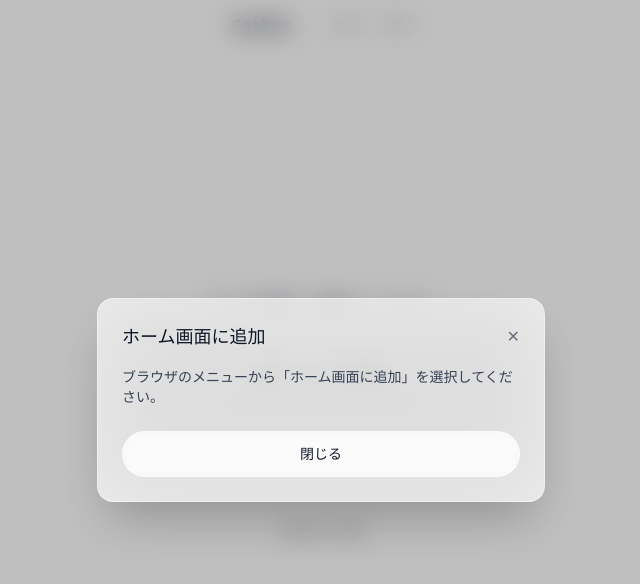
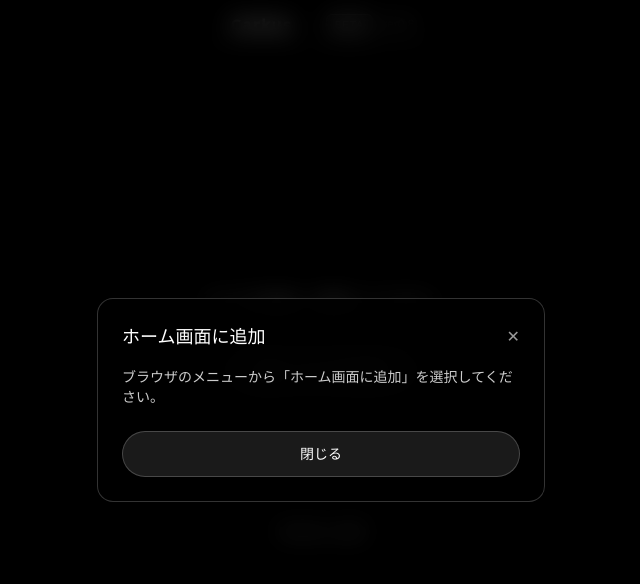
Before and after one commit to tk1103/car-mask-app, a Next.js app: page / in a window 1280 px wide. Both pictures are taken after a click on the button "アプリをインストール". Shown: the top 584 px of the page, without its empty margins (319-959 px from the left). Built offline with nearby package versions, Linux system fonts and the light colour scheme.

Commit message:
透明URLに変更

```diff
--- a/src/app/page.tsx
+++ b/src/app/page.tsx
@@ -1156,37 +1156,37 @@ export default function Home() {
   const fontFamily = '"Helvetica Neue", Helvetica, "Hiragino Sans", "Yu Gothic", sans-serif';
 
   return (
-    <div className="min-h-screen bg-white" style={{ fontFamily }}>
+    <div className="min-h-screen bg-black" style={{ fontFamily }}>
       {screenMode === 'idle' && (
-        <header className="sticky top-0 z-10 bg-white/40 backdrop-blur-xl border-b border-white/30">
+        <header className="sticky top-0 z-10 bg-black/40 backdrop-blur-xl border-b border-white/20">
           <div className="max-w-4xl mx-auto px-4 py-3 flex items-center justify-center gap-2 flex-wrap">
-            <span className="h-6 flex items-center shrink-0 text-gray-900">
-              <CarkusLogo className="h-full w-auto text-gray-900" />
+            <span className="h-6 flex items-center shrink-0 text-white">
+              <CarkusLogo className="h-full w-auto text-white" />
             </span>
-            <span className="px-2 py-0.5 rounded-md bg-white/50 backdrop-blur-sm border border-white/40 text-gray-600 text-[10px] font-medium tracking-widest shrink-0">BETA</span>
-            <span className="text-gray-500 text-xs font-extralight shrink-0">ver0.8</span>
+            <span className="px-2 py-0.5 rounded-md bg-white/10 backdrop-blur-sm border border-white/20 text-white/80 text-[10px] font-medium tracking-widest shrink-0">BETA</span>
+            <span className="text-white/50 text-xs font-extralight shrink-0">ver0.8</span>
           </div>
         </header>
       )}
 
       {showSaveSuccess && (
         <div className="fixed inset-0 z-50 flex items-center justify-center pointer-events-none">
-          <div className="bg-white/60 backdrop-blur-2xl border border-white/40 rounded-2xl px-8 py-6 flex flex-col items-center gap-3 shadow-2xl">
-            <CheckCircle className="text-emerald-500" size={40} strokeWidth={2} />
-            <p className="text-gray-900 font-light">保存しました</p>
-            <p className="text-gray-600 text-xs font-extralight">ご利用ありがとうございます</p>
+          <div className="bg-black/50 backdrop-blur-2xl border border-white/20 rounded-2xl px-8 py-6 flex flex-col items-center gap-3 shadow-2xl">
+            <CheckCircle className="text-emerald-400" size={40} strokeWidth={2} />
+            <p className="text-white font-light">保存しました</p>
+            <p className="text-white/70 text-xs font-extralight">ご利用ありがとうございます</p>
           </div>
         </div>
       )}
 
       {cameraError && (
-        <div className="fixed inset-0 z-[100] flex items-center justify-center p-4 bg-black/20 backdrop-blur-md">
-          <div className="bg-white/70 backdrop-blur-2xl rounded-2xl px-6 py-5 max-w-sm shadow-2xl flex flex-col items-center gap-4 border border-white/40">
-            <p className="text-gray-900 font-light text-sm text-center leading-relaxed">{cameraError}</p>
+        <div className="fixed inset-0 z-[100] flex items-center justify-center p-4 bg-black/60 backdrop-blur-md">
+          <div className="bg-black/70 backdrop-blur-2xl rounded-2xl px-6 py-5 max-w-sm shadow-2xl flex flex-col items-center gap-4 border border-white/20">
+            <p className="text-white font-light text-sm text-center leading-relaxed">{cameraError}</p>
             <button
               type="button"
               onClick={() => setCameraError(null)}
-              className="px-6 py-2.5 rounded-full bg-white/60 backdrop-blur-sm text-gray-900 text-sm font-light border border-white/40 hover:bg-white/80 transition-colors"
+              className="px-6 py-2.5 rounded-full bg-white/10 backdrop-blur-sm text-white text-sm font-light border border-white/20 hover:bg-white/20 transition-colors"
             >
               閉じる
             </button>
@@ -1214,17 +1214,17 @@ export default function Home() {
                 <p className="text-white/80 text-xs font-extralight text-center max-w-xs mt-1">そのまま位置を調整できます</p>
               </div>
             )}
-            <div className="absolute top-0 left-0 right-0 z-20 pt-[env(safe-area-inset-top)] pb-4 px-4 bg-white/30 backdrop-blur-xl border-b border-white/20 landscape:right-0 landscape:border-b-0 landscape:border-r landscape:border-white/20">
+            <div className="absolute top-0 left-0 right-0 z-20 pt-[env(safe-area-inset-top)] pb-4 px-4 bg-black/30 backdrop-blur-xl border-b border-white/20 landscape:right-0 landscape:border-b-0 landscape:border-r landscape:border-white/20">
               <div className="flex items-center justify-between">
                 <div className="flex items-center gap-2 shrink-0">
                   <span className="h-5 flex items-center shrink-0 text-white drop-shadow-md">
                     <CarkusLogo className="h-full w-auto text-white" />
                   </span>
-                  <span className="px-2 py-0.5 rounded-md bg-white/30 backdrop-blur-sm border border-white/30 text-white/90 text-[10px] font-medium tracking-widest">BETA</span>
+                  <span className="px-2 py-0.5 rounded-md bg-white/10 backdrop-blur-sm border border-white/20 text-white/90 text-[10px] font-medium tracking-widest">BETA</span>
                 </div>
                 <button
                   onClick={stopCamera}
-                  className="py-2 px-4 rounded-full bg-white/30 backdrop-blur-sm text-white text-sm font-light border border-white/30 hover:bg-white/50 transition-colors"
+                  className="py-2 px-4 rounded-full bg-white/10 backdrop-blur-sm text-white text-sm font-light border border-white/20 hover:bg-white/20 transition-colors"
                 >
                   終了
                 </button>
@@ -1237,7 +1237,7 @@ export default function Home() {
             <button
               onClick={captureAndDetect}
               disabled={isProcessing}
-              className="min-w-[8rem] px-6 py-3 rounded-full bg-white/40 backdrop-blur-sm text-white text-sm font-light border border-white/40 flex items-center justify-center gap-2 disabled:opacity-50 disabled:cursor-not-allowed active:scale-95 transition-transform hover:bg-white/60"
+              className="min-w-[8rem] px-6 py-3 rounded-full bg-white/10 backdrop-blur-sm text-white text-sm font-light border border-white/20 flex items-center justify-center gap-2 disabled:opacity-50 disabled:cursor-not-allowed active:scale-95 transition-transform hover:bg-white/20"
             >
               {isProcessing ? (
                 <Loader2 className="animate-spin text-white" size={28} strokeWidth={2} />
@@ -1252,53 +1252,53 @@ export default function Home() {
 
       {screenMode === 'idle' && (
         <main className="flex flex-col items-center justify-center min-h-[calc(100vh-4rem)] gap-8 px-6">
-          <p className="text-gray-600 text-sm font-extralight tracking-wide">カメラを起動して撮影してください</p>
+          <p className="text-white/70 text-sm font-extralight tracking-wide">カメラを起動して撮影してください</p>
           <button
             onClick={startCamera}
-            className="flex items-center gap-3 px-10 py-4 rounded-full bg-white/50 backdrop-blur-xl text-gray-900 font-light text-sm tracking-widest border border-white/40 hover:bg-white/70 transition-colors shadow-lg"
+            className="flex items-center gap-3 px-10 py-4 rounded-full bg-white/10 backdrop-blur-xl text-white font-light text-sm tracking-widest border border-white/20 hover:bg-white/20 transition-colors shadow-lg"
           >
             <Camera size={22} strokeWidth={1.5} />
             カメラを起動
           </button>
           {cameraError && (
-            <p className="text-red-600 text-xs font-light max-w-xs text-center">{cameraError}</p>
+            <p className="text-red-300 text-xs font-light max-w-xs text-center">{cameraError}</p>
           )}
           {!isStandalone && (
             <button
               onClick={handleInstallClick}
-              className="flex items-center gap-2 px-6 py-3 rounded-full bg-white/40 backdrop-blur-sm text-gray-700 font-light text-xs tracking-wide border border-white/40 hover:bg-white/60 transition-colors"
+              className="flex items-center gap-2 px-6 py-3 rounded-full bg-white/10 backdrop-blur-sm text-white/90 font-light text-xs tracking-wide border border-white/20 hover:bg-white/20 transition-colors"
             >
               <DownloadIcon size={16} strokeWidth={1.5} />
               {isIOS ? 'ホーム画面に追加（iOS）' : isAndroid ? (deferredPrompt ? 'ホーム画面に追加（Android）' : 'ホーム画面に追加') : deferredPrompt ? 'ホーム画面に追加（Chrome）' : 'アプリをインストール'}
             </button>
           )}
-          <p className="text-gray-500 text-sm font-light mt-4">本日{dailyRemaining !== null ? `あと${dailyRemaining}回` : `${API_DAILY_LIMIT}回まで`}</p>
+          <p className="text-white/50 text-sm font-light mt-4">本日{dailyRemaining !== null ? `あと${dailyRemaining}回` : `${API_DAILY_LIMIT}回まで`}</p>
         </main>
       )}
 
       {showInstallGuide && (
-        <div className="fixed inset-0 z-[100] flex items-center justify-center p-4 bg-black/25 backdrop-blur-md">
-          <div className="bg-white/70 backdrop-blur-2xl rounded-2xl px-6 py-6 max-w-md w-full shadow-2xl flex flex-col gap-4 max-h-[90vh] overflow-y-auto border border-white/40">
+        <div className="fixed inset-0 z-[100] flex items-center justify-center p-4 bg-black/60 backdrop-blur-md">
+          <div className="bg-black/70 backdrop-blur-2xl rounded-2xl px-6 py-6 max-w-md w-full shadow-2xl flex flex-col gap-4 max-h-[90vh] overflow-y-auto border border-white/20">
             <div className="flex items-center justify-between">
-              <h2 className="text-gray-900 font-light text-lg">ホーム画面に追加</h2>
-              <button onClick={() => setShowInstallGuide(false)} className="text-gray-500 hover:text-gray-900">✕</button>
+              <h2 className="text-white font-light text-lg">ホーム画面に追加</h2>
+              <button onClick={() => setShowInstallGuide(false)} className="text-white/60 hover:text-white">✕</button>
             </div>
             {isIOS ? (
-              <div className="text-gray-700 text-sm space-y-2">
+              <div className="text-white/80 text-sm space-y-2">
                 <p className="font-medium">【iPhone / iPad】</p>
                 <p>1. アドレスバー右の「共有」ボタン（□↑）をタップ</p>
                 <p>2. 「ホーム画面に追加」を選択 → 「追加」をタップ</p>
               </div>
             ) : isAndroid ? (
-              <div className="text-gray-700 text-sm space-y-2">
+              <div className="text-white/80 text-sm space-y-2">
                 <p className="font-medium">【Android】</p>
                 <p>1. ブラウザメニュー（⋮）→「ホーム画面に追加」または「アプリをインストール」</p>
                 <p>2. 「追加」をタップ</p>
               </div>
             ) : (
-              <p className="text-gray-700 text-sm">ブラウザのメニューから「ホーム画面に追加」を選択してください。</p>
+              <p className="text-white/80 text-sm">ブラウザのメニューから「ホーム画面に追加」を選択してください。</p>
             )}
-            <button onClick={() => setShowInstallGuide(false)} className="mt-2 px-6 py-3 rounded-full bg-white/60 backdrop-blur-sm text-gray-900 text-sm font-light border border-white/40 hover:bg-white/80">閉じる</button>
+            <button onClick={() => setShowInstallGuide(false)} className="mt-2 px-6 py-3 rounded-full bg-white/10 backdrop-blur-sm text-white text-sm font-light border border-white/20 hover:bg-white/20">閉じる</button>
           </div>
         </div>
       )}
@@ -1306,13 +1306,13 @@ export default function Home() {
       {screenMode === 'preview_edit' && previewImageUrl && (
         <div className="fixed inset-0 z-0 flex flex-col landscape:flex-row">
           {toastMessage && (
-            <div className="fixed top-4 left-4 right-4 landscape:left-auto landscape:right-4 landscape:max-w-sm z-30 px-4 py-3 rounded-xl bg-white/60 backdrop-blur-2xl text-gray-900 text-sm font-light shadow-lg border border-white/40 animate-scale-in">
+            <div className="fixed top-4 left-4 right-4 landscape:left-auto landscape:right-4 landscape:max-w-sm z-30 px-4 py-3 rounded-xl bg-black/60 backdrop-blur-2xl text-white text-sm font-light shadow-lg border border-white/20 animate-scale-in">
               {toastMessage}
             </div>
           )}
           {isBlurWarning && (
             <div className="shrink-0 px-4 py-3 flex flex-col gap-2 bg-amber-500/20 backdrop-blur-xl border-b border-amber-400/30 landscape:border-b-0 landscape:border-r landscape:border-amber-400/30">
-              <p className="text-amber-900 text-sm font-light text-center">
+              <p className="text-amber-200 text-sm font-light text-center">
                 写真がぼやけている可能性があります。撮り直すことをお勧めします。
               </p>
             </div>
@@ -1331,15 +1331,15 @@ export default function Home() {
                 style={{ touchAction: 'none' }}
               />
             </div>
-            <div className="shrink-0 bg-white/40 backdrop-blur-2xl border-t border-white/30 landscape:border-t-0 landscape:border-l landscape:border-white/30 landscape:w-56 pt-4 px-4 pb-[max(1rem,env(safe-area-inset-bottom))] landscape:py-4 landscape:overflow-y-auto">
+            <div className="shrink-0 bg-black/40 backdrop-blur-2xl border-t border-white/20 landscape:border-t-0 landscape:border-l landscape:border-white/20 landscape:w-56 pt-4 px-4 pb-[max(1rem,env(safe-area-inset-bottom))] landscape:py-4 landscape:overflow-y-auto">
             {isProcessing && (
               <div className="mb-3 flex items-center justify-center gap-2 py-2 px-3 rounded-lg bg-amber-500/20 border border-amber-400/30">
-                <Loader2 className="animate-spin text-amber-700" size={16} strokeWidth={2} />
-                <span className="text-amber-800 text-xs font-light">解析中… 位置は調整できます</span>
+                <Loader2 className="animate-spin text-amber-400" size={16} strokeWidth={2} />
+                <span className="text-amber-200 text-xs font-light">解析中… 位置は調整できます</span>
               </div>
             )}
             <div className="flex items-center gap-3 mb-2">
-              <span className="text-gray-800 text-xs font-light w-12">角度</span>
+              <span className="text-white/80 text-xs font-light w-12">角度</span>
               <input
                 type="range"
                 min="-30"
@@ -1347,12 +1347,12 @@ export default function Home() {
                 step="1"
                 value={editLogoRotation}
                 onChange={(e) => setEditLogoRotation(Number(e.target.value))}
-                className="flex-1 h-1.5 bg-white/50 rounded-full appearance-none accent-gray-700 max-w-[200px]"
+                className="flex-1 h-1.5 bg-white/20 rounded-full appearance-none accent-white max-w-[200px]"
               />
-              <span className="text-gray-700 text-xs tabular-nums w-8">{editLogoRotation}°</span>
+              <span className="text-white/80 text-xs tabular-nums w-8">{editLogoRotation}°</span>
             </div>
             <div className="flex items-center gap-3 mb-2">
-              <span className="text-gray-800 text-xs font-light w-12">サイズ</span>
+              <span className="text-white/80 text-xs font-light w-12">サイズ</span>
               <input
                 type="range"
                 min="0.3"
@@ -1360,13 +1360,13 @@ export default function Home() {
                 step="0.05"
                 value={editLogoScale}
                 onChange={(e) => setEditLogoScale(Number(e.target.value))}
-                className="flex-1 h-1.5 bg-white/50 rounded-full appearance-none accent-gray-700 max-w-[200px]"
+                className="flex-1 h-1.5 bg-white/20 rounded-full appearance-none accent-white max-w-[200px]"
               />
             </div>
             <div className="flex justify-center items-center gap-2 flex-wrap landscape:justify-start">
               <button
                 onClick={retake}
-                className="flex items-center gap-2 px-5 py-2.5 rounded-full text-sm font-light bg-white/50 backdrop-blur-sm border border-white/40 text-gray-900 hover:bg-white/70 transition-colors"
+                className="flex items-center gap-2 px-5 py-2.5 rounded-full text-sm font-light bg-white/10 backdrop-blur-sm border border-white/20 text-white hover:bg-white/20 transition-colors"
               >
                 <RotateCcw size={18} strokeWidth={2} />
                 撮り直す
@@ -1374,7 +1374,7 @@ export default function Home() {
               <button
                 onClick={handleSaveToDevice}
                 disabled={isProcessing}
-                className="flex items-center justify-center w-10 h-10 rounded-full bg-white/50 backdrop-blur-sm border border-white/40 text-gray-900 hover:bg-white/70 transition-colors disabled:opacity-50"
+                className="flex items-center justify-center w-10 h-10 rounded-full bg-white/10 backdrop-blur-sm border border-white/20 text-white hover:bg-white/20 transition-colors disabled:opacity-50"
                 title="端末に保存"
               >
                 <Download size={18} strokeWidth={2} />
@@ -1382,7 +1382,7 @@ export default function Home() {
               <button
                 onClick={() => handleShareToSNS('facebook')}
                 disabled={isProcessing}
-                className="flex items-center justify-center w-10 h-10 rounded-full bg-white/50 backdrop-blur-sm border border-white/40 text-gray-700 hover:bg-white/70 transition-colors disabled:opacity-50"
+                className="flex items-center justify-center w-10 h-10 rounded-full bg-white/10 backdrop-blur-sm border border-white/20 text-white hover:bg-white/20 transition-colors disabled:opacity-50"
                 title="Facebook"
               >
                 <Facebook size={18} strokeWidth={2} />
@@ -1390,7 +1390,7 @@ export default function Home() {
               <button
                 onClick={() => handleShareToSNS('twitter')}
                 disabled={isProcessing}
-                className="flex items-center justify-center w-10 h-10 rounded-full bg-white/50 backdrop-blur-sm border border-white/40 text-gray-700 hover:bg-white/70 transition-colors disabled:opacity-50"
+                className="flex items-center justify-center w-10 h-10 rounded-full bg-white/10 backdrop-blur-sm border border-white/20 text-white hover:bg-white/20 transition-colors disabled:opacity-50"
                 title="X"
               >
                 <Twitter size={18} strokeWidth={2} />
@@ -1398,7 +1398,7 @@ export default function Home() {
               <button
                 onClick={() => handleShareToSNS('instagram')}
                 disabled={isProcessing}
-                className="flex items-center justify-center w-10 h-10 rounded-full bg-white/50 backdrop-blur-sm border border-white/40 text-gray-700 hover:bg-white/70 transition-colors disabled:opacity-50"
+                className="flex items-center justify-center w-10 h-10 rounded-full bg-white/10 backdrop-blur-sm border border-white/20 text-white hover:bg-white/20 transition-colors disabled:opacity-50"
                 title="Instagram"
               >
                 <Instagram size={18} strokeWidth={2} />
@@ -1406,20 +1406,20 @@ export default function Home() {
               <button
                 onClick={() => setShowShareMenu(!showShareMenu)}
                 disabled={isProcessing}
-                className="flex items-center gap-2 px-5 py-2.5 rounded-full bg-white/50 backdrop-blur-sm border border-white/40 text-gray-900 text-sm font-light hover:bg-white/70 transition-colors disabled:opacity-50"
+                className="flex items-center gap-2 px-5 py-2.5 rounded-full bg-white/10 backdrop-blur-sm border border-white/20 text-white text-sm font-light hover:bg-white/20 transition-colors disabled:opacity-50"
               >
                 {isProcessing ? <Loader2 className="animate-spin" size={18} strokeWidth={2} /> : <Share2 size={18} strokeWidth={2} />}
                 {isProcessing ? '解析中' : 'その他'}
               </button>
             </div>
             {showShareMenu && (
-              <div className="flex flex-wrap justify-center gap-2 mt-3 pt-3 border-t border-white/30">
-                <button onClick={handleShareToNearbyDevice} disabled={isProcessing} className="flex items-center gap-1.5 px-3 py-2 rounded-full bg-white/50 backdrop-blur-sm border border-white/40 text-gray-700 text-xs font-light hover:bg-white/70 transition-colors disabled:opacity-50"><Monitor size={14} /> 近くのPC</button>
-                <button onClick={handleCopyToClipboard} disabled={isProcessing} className="flex items-center gap-1.5 px-3 py-2 rounded-full bg-white/50 backdrop-blur-sm border border-white/40 text-gray-700 text-xs font-light hover:bg-white/70 transition-colors disabled:opacity-50"><Copy size={14} /> コピー</button>
+              <div className="flex flex-wrap justify-center gap-2 mt-3 pt-3 border-t border-white/20">
+                <button onClick={handleShareToNearbyDevice} disabled={isProcessing} className="flex items-center gap-1.5 px-3 py-2 rounded-full bg-white/10 backdrop-blur-sm border border-white/20 text-white/90 text-xs font-light hover:bg-white/20 transition-colors disabled:opacity-50"><Monitor size={14} /> 近くのPC</button>
+                <button onClick={handleCopyToClipboard} disabled={isProcessing} className="flex items-center gap-1.5 px-3 py-2 rounded-full bg-white/10 backdrop-blur-sm border border-white/20 text-white/90 text-xs font-light hover:bg-white/20 transition-colors disabled:opacity-50"><Copy size={14} /> コピー</button>
               </div>
             )}
-            <div className="mt-3 min-h-[60px] flex items-center justify-center rounded-xl bg-white/30 backdrop-blur-sm border border-white/30">
-              <span className="text-gray-500 text-xs">広告枠（ベータ）</span>
+            <div className="mt-3 min-h-[60px] flex items-center justify-center rounded-xl bg-white/10 backdrop-blur-sm border border-white/20">
+              <span className="text-white/50 text-xs">広告枠（ベータ）</span>
             </div>
             </div>
           </div>
```
